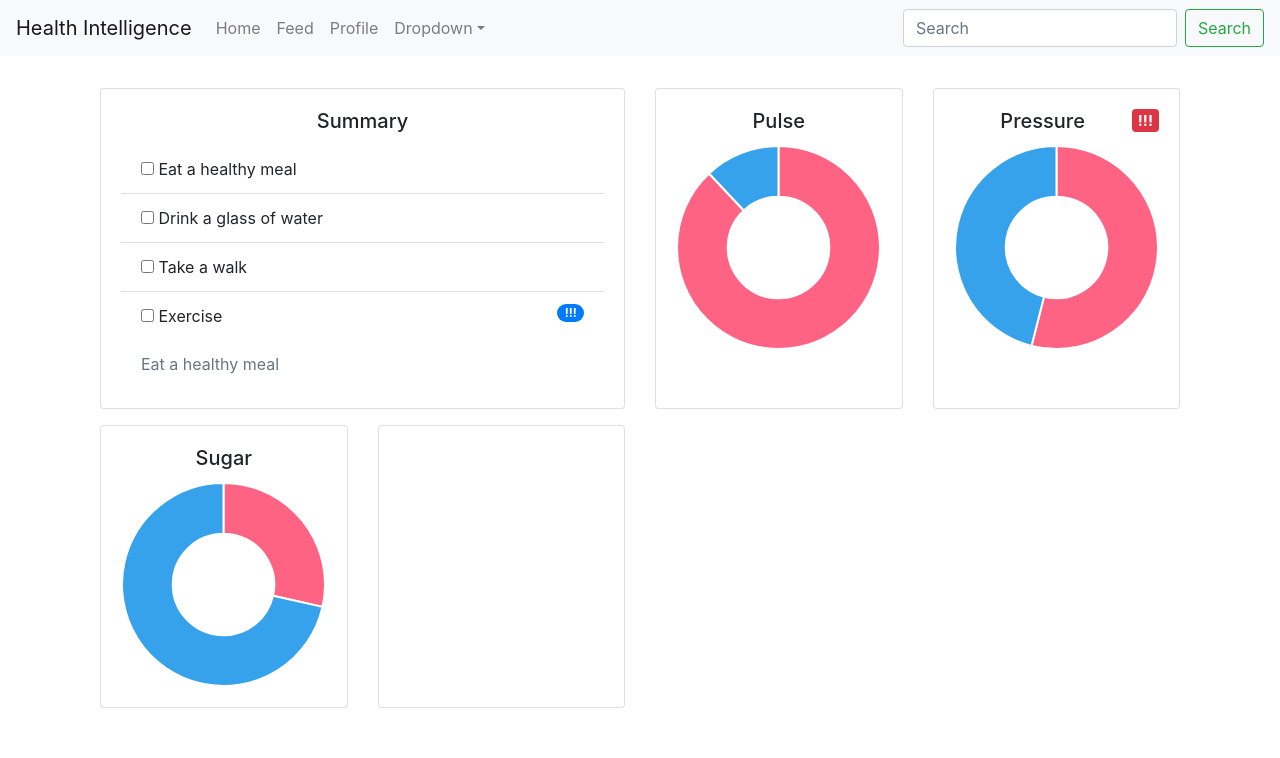
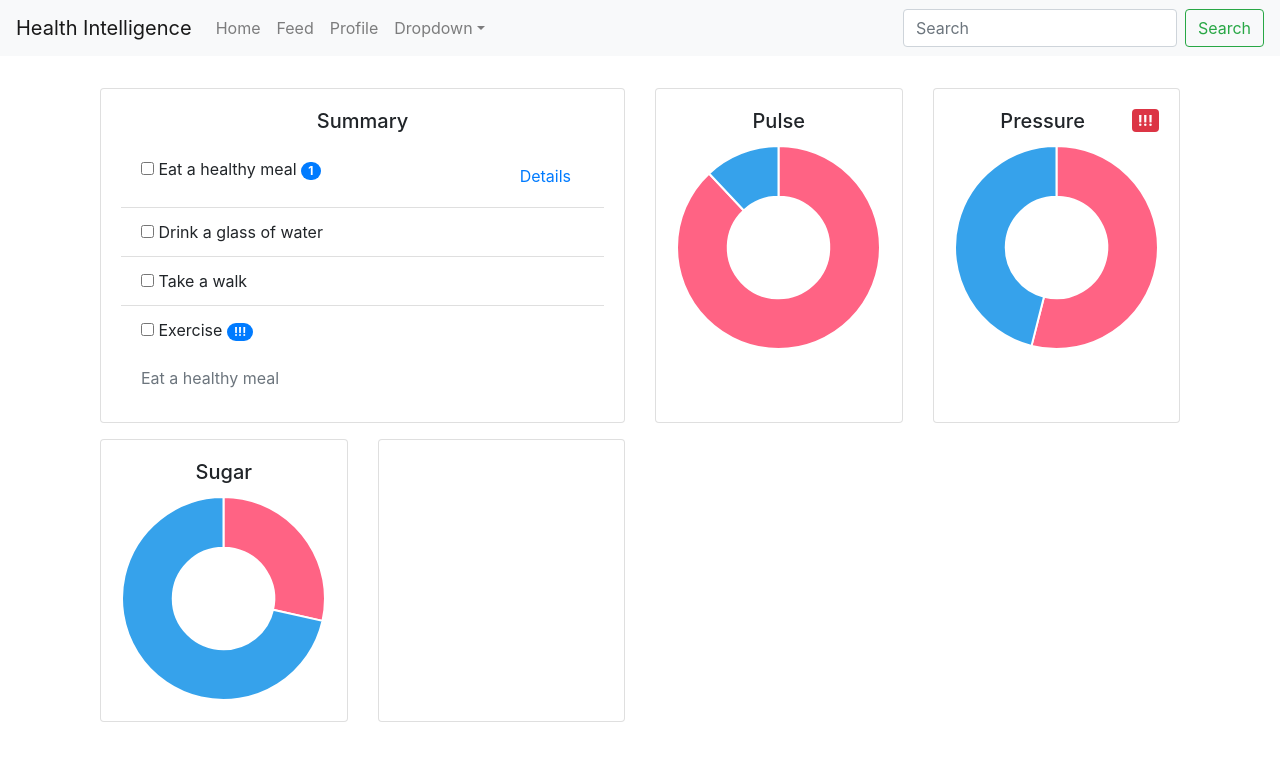
Before and after one commit to eduardvercaemer/itesm-hackathon-health-intelligence, a Next.js app: page /home in a window 1280 px wide. Shown: the top 758 px of the page. Built offline with nearby package versions, Linux system fonts and the light colour scheme.

Commit message:
add: better user suggestion info

```diff
--- a/components/user-actions.js
+++ b/components/user-actions.js
@@ -1,13 +1,31 @@
-import { ListGroup, Badge, ListGroupItem } from "react-bootstrap";
+import { Button, ListGroup, Badge, Accordion, Alert } from "react-bootstrap";
 
 // item with text, optional badge, and checkbox
-const SuggestedAction = ({ text, badge }) => (
+const SuggestedAction = ({ text, badge, index, description }) => (
   <ListGroup.Item>
     <input type="checkbox" /> {text}
     {badge && (
-      <Badge pill variant="primary" className="float-right">
-        {badge}
-      </Badge>
+      <>
+        {" "}
+        <Badge pill variant="primary">
+          {badge}
+        </Badge>
+      </>
+    )}
+    {description && (
+      <>
+        <Accordion.Toggle
+          className="float-right"
+          as={Button}
+          variant="link"
+          eventKey={index}
+        >
+          Details
+        </Accordion.Toggle>
+        <Accordion.Collapse eventKey={index}>
+          <Alert className="mt-3" variant="info">{description}</Alert>
+        </Accordion.Collapse>
+      </>
     )}
   </ListGroup.Item>
 );
@@ -22,12 +40,19 @@ const PastAction = ({ text }) => (
 export default function UserActions() {
   return (
     <>
-      <ListGroup variant="flush">
-        <SuggestedAction text="Eat a healthy meal" />
-        <SuggestedAction text="Drink a glass of water" />
-        <SuggestedAction text="Take a walk" />
-        <SuggestedAction text="Exercise" badge="!!!" />
-      </ListGroup>
+      <Accordion>
+        <ListGroup variant="flush">
+          <SuggestedAction
+            text="Eat a healthy meal"
+            index="0"
+            description="This is likely to improve sugar levels in people with similar conditions"
+            badge="1"
+          />
+          <SuggestedAction text="Drink a glass of water" index="1" />
+          <SuggestedAction text="Take a walk" index="2" />
+          <SuggestedAction text="Exercise" badge="!!!" index="3" />
+        </ListGroup>
+      </Accordion>
       <ListGroup variant="flush">
         <PastAction text="Eat a healthy meal" />
       </ListGroup>
```
